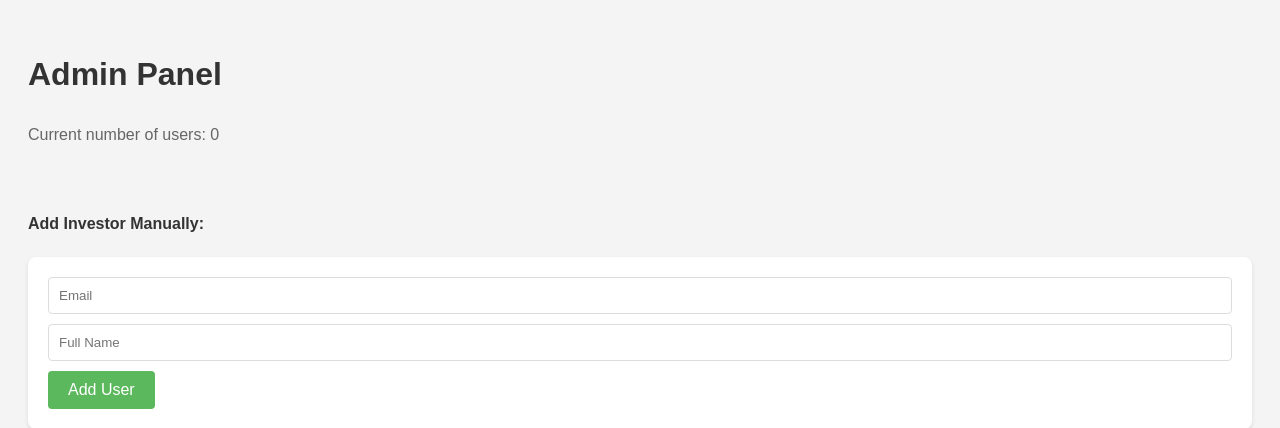
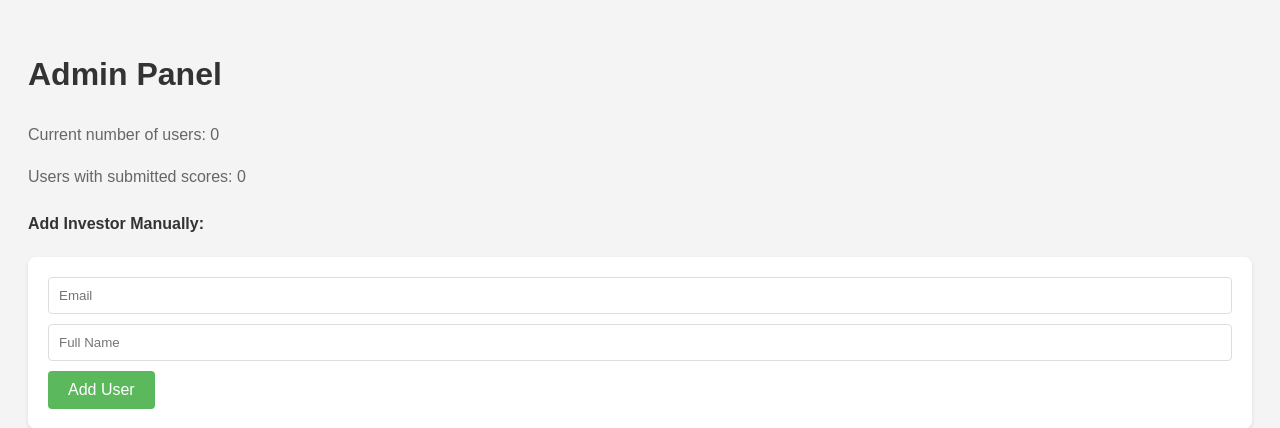
Before and after one commit to noorgme/seating_optimisation_and_voting_web_app, a Flask app: page /admin in a window 1280 px wide. Shown: the top 428 px of the page. Run offline with Flask 3, Linux system fonts and the light colour scheme.

Commit message:
Added users_with_score count

```diff
--- a/app/templates/admin.html
+++ b/app/templates/admin.html
@@ -66,7 +66,8 @@
         }
     </style>
     <h1>Admin Panel</h1>
-    <p>Current number of users: {{ user_count }}</p><br>
+    <p>Current number of users: {{ user_count }}</p>
+    <p>Users with submitted scores: {{ users_with_scores }}</p>
 
     <h4> Add Investor Manually: </h4>
     <form action="{{ url_for('admin_add_user') }}" method="post">
--- a/app/views.py
+++ b/app/views.py
@@ -106,7 +106,21 @@ def admin():
             file_content = ''
             flash('File not found.')
         user_count = User.query.count()
-        return render_template("admin.html", user_count=user_count, file_content=file_content)
+        users_with_scores = User.query.filter(
+        (User.convey_guru > 0) |
+        (User.ekai > 0) |
+        (User.fluenio > 0) |
+        (User.guliva > 0) |
+        (User.hitcoach > 0) |
+        (User.hybridcredit > 0) |
+        (User.matrx > 0) |
+        (User.neutrally > 0) |
+        (User.omniabiosystems > 0) |
+        (User.presalesai > 0) |
+        (User.propx > 0) |
+        (User.roma > 0)
+        ).count()
+        return render_template("admin.html", user_count=user_count, users_with_scores=users_with_scores, file_content=file_content)
 
 @app.route('/admin/add_user', methods=['POST'])
 def admin_add_user():
```
